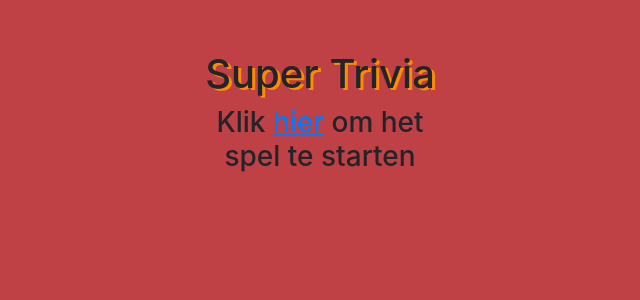
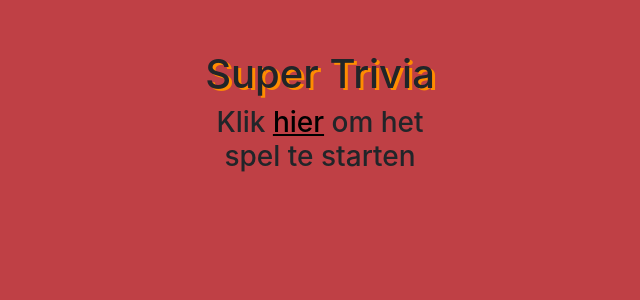
Before and after one commit to Mjnstag/webprogrammeren-project, a Flask app: page / in a window 1280 px wide. Shown: the part 165-465 px from the top of the page, without its empty margins (331-971 px from the left). Run offline with Flask 2, Linux system fonts and the light colour scheme; some libraries are stand-ins or nearby versions.

Commit message:
small update

```diff
--- a/templates/homepage.html
+++ b/templates/homepage.html
@@ -22,7 +22,7 @@
         <body>
                 <div class="midden">
                   <h1 class="text-center", "serif">Super Trivia</h1>
-                  <h3 style="text-align:center", "serif">Klik <a href="categories"><u> hier</u></a> om het spel te starten</h3>
+                  <h3 style="text-align:center", "serif">Klik <a href="categories" style="color:black"><u> hier</u></a> om het spel te starten</h3>
                 </div>
         </body>
     </full2>
```
